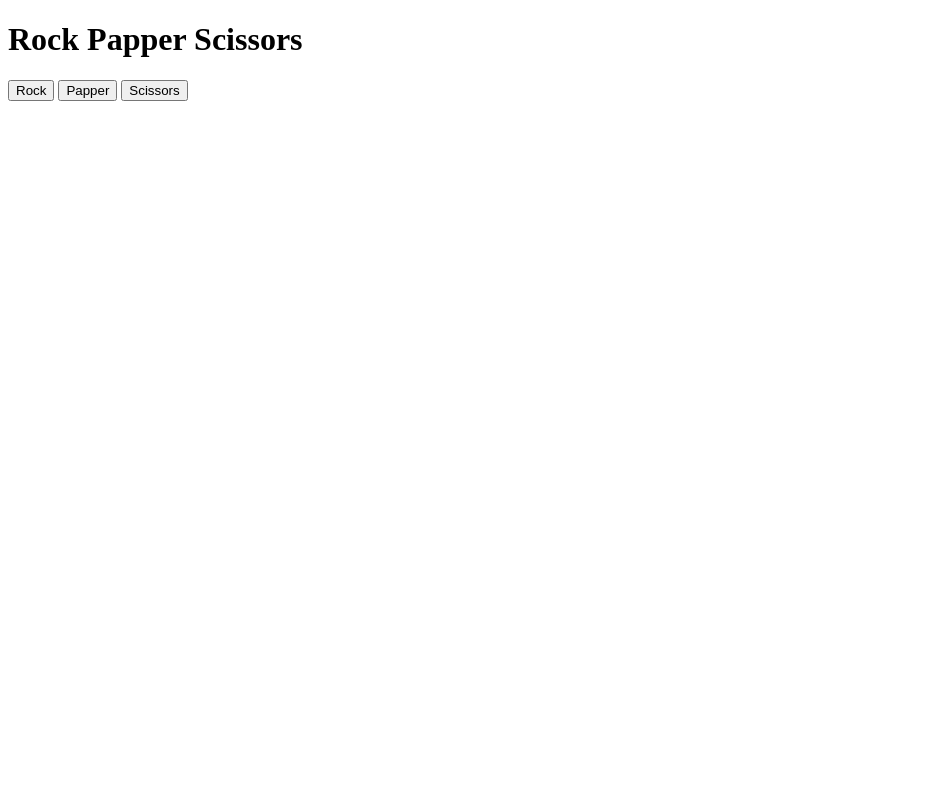
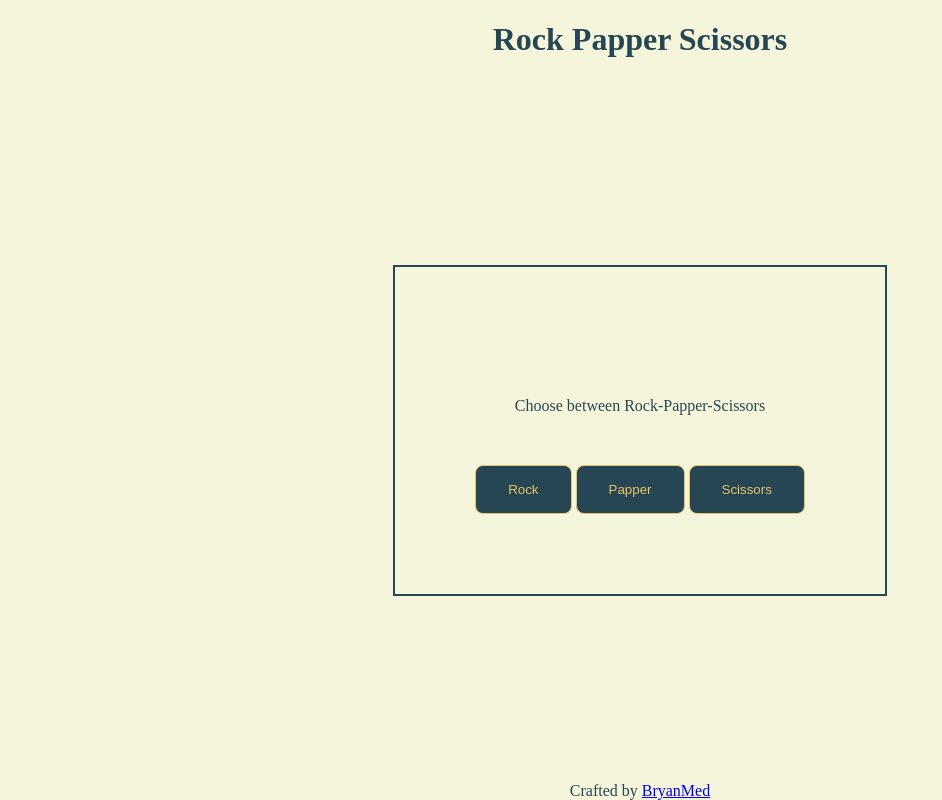
Before and after one commit to BryanMed/rock-papper-scizors, a plain HTML site: page index.html in a window 1280 px wide. Shown: the whole page, without its empty margins (0-942 px from the left). Drawn offline with Linux system fonts and the light colour scheme.

Commit message:
Add basic styling - style.css

```diff
--- a/index.html
+++ b/index.html
@@ -5,22 +5,26 @@
     <meta http-equiv="X-UA-Compatible" content="IE=edge">
     <meta name="viewport" content="width=device-width, initial-scale=1.0">
     <title>Rock-Papper-Scissors</title>
+    <link rel="stylesheet" href="style.css">
 </head>
 <body>
 
     <h1>Rock Papper Scissors</h1>
 
     <div class="game">
+        <div class="winner-prompt">
+            <p class="game-winner">&nbsp</p>
+            <p class="round-winner"> Choose between Rock-Papper-Scissors</p>
+            <p class="score">&nbsp</p>
+        </div>
+        <div class="options">
+            <button id="rock">Rock</button>
+            <button id="papper">Papper</button>
+            <button id="scissors">Scissors</button>
+        </div>
+    </div>
 
-        <div class="winner-prompt">
-            <p class="game-winner"></p>
-            <p class="round-winner"></p>
-            <p class="score"></p>
-        </div>
-        <button id="rock">Rock</button>
-        <button id="papper">Papper</button>
-        <button id="scissors">Scissors</button>
-    </div>
+    <footer>Crafted by <a href="https://github.com/BryanMed">BryanMed</a></footer>
 
     <script src="script.js"></script>
 </body>
--- /dev/null
+++ b/style.css
@@ -0,0 +1,35 @@
+body{
+  margin: 0;
+  padding: 0;
+  background-color: beige;
+  display: flex;
+  flex-direction: column;
+  justify-content: space-between;
+  align-items: center;
+  height: 100vh;
+  color: #264653;
+
+}
+
+.game{
+display: flex;
+flex-direction: column;
+text-align: center;
+border: 2px solid #264653;
+padding: 5rem;
+}
+
+.game-winner{
+  font-weight: 700;
+}
+
+
+
+
+button{
+  padding: 1rem 2rem;
+  background-color: #264653;
+  border: solid 1px #e9c46a;
+  color: #e9c46a;
+  border-radius: 0.5rem;
+}
```
